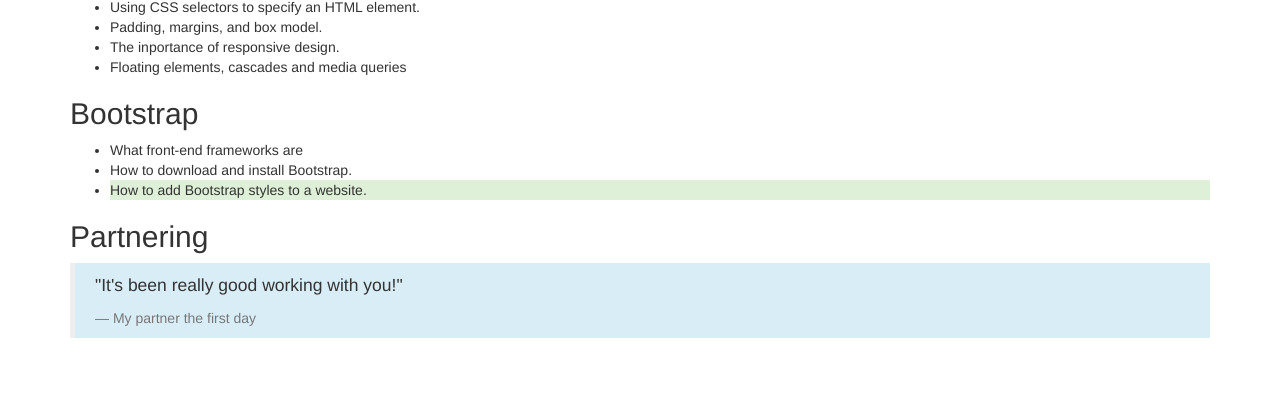
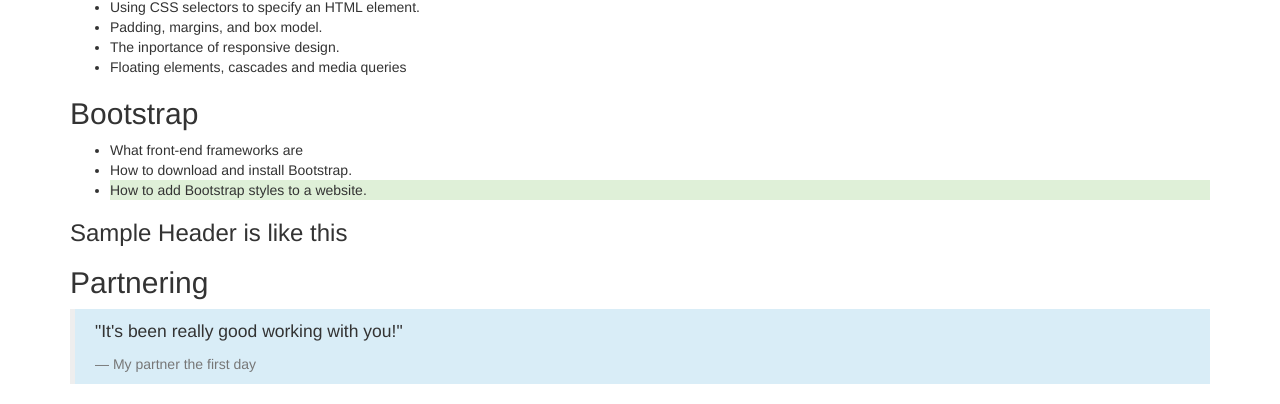
Before and after one commit to bahayg/week-in-review, a plain HTML site: page index.html in a window 1280 px wide. Shown: the part 730-1134 px from the top of the page. Before the commit the page ends 1088 px from the top, so only its background shows below. Drawn offline with Linux system fonts and the light colour scheme.

Commit message:
Add sample header in HTML

```diff
--- a/index.html
+++ b/index.html
@@ -47,6 +47,7 @@
           <li>How to download and install Bootstrap.</li>
           <li class="bg-success">How to add Bootstrap styles to a website.</li>
         </ul>
+      <h3>Sample Header is like this</h3>
       <h2>Partnering</h2>
       <blockquote class="bg-info">
         <p>"It's been really good working with you!"</p>
```
